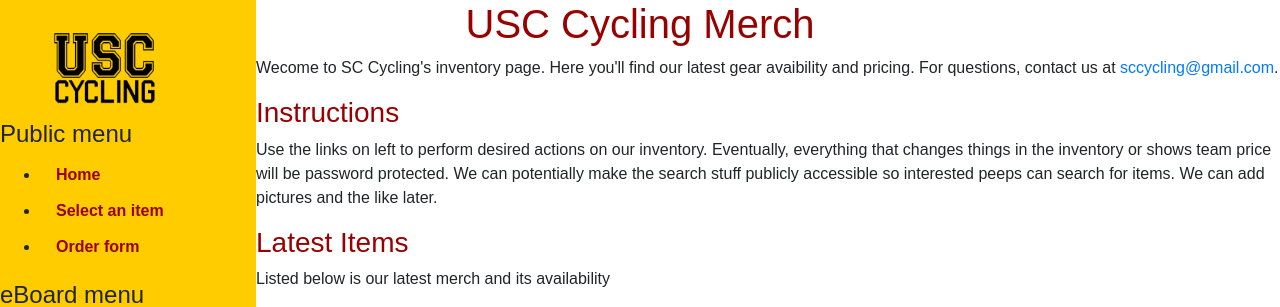
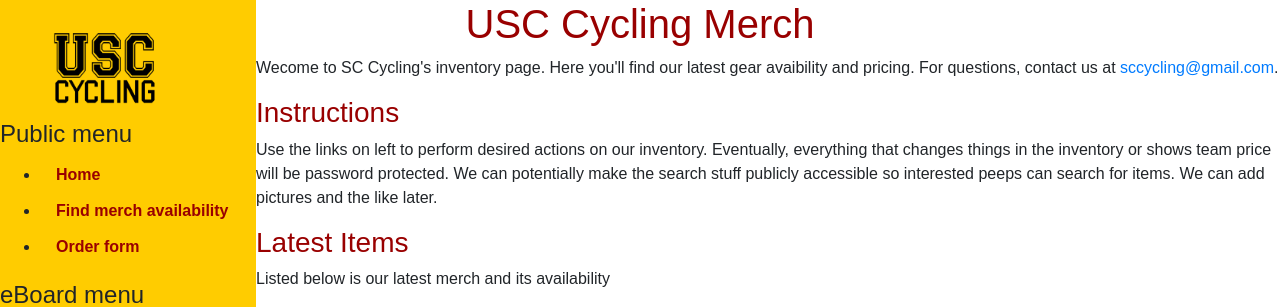
Before and after one commit to kiwiPhrases/sccycling-merch, a Django app: page / in a window 1280 px wide. Shown: the top 307 px of the page. Run offline with Django 3.2, Linux system fonts and the light colour scheme; data that the repository does not hold is empty; some libraries are stand-ins or nearby versions.

Commit message:
reworded menu items

```diff
--- a/inv_check/templates/inv_check/base.html
+++ b/inv_check/templates/inv_check/base.html
@@ -30,7 +30,7 @@
               <h4>Public menu</h4>
                 <ul >
                   <li><a href="{% url 'index' %}">Home</a></li>
-                  <li><a href="{% url 'item-select-public' %}">Select an item</a></li>
+                  <li><a href="{% url 'item-select-public' %}">Find merch availability</a></li>
                   <li><a href="{% url 'order-form' %}">Order form</a></li>
                 </ul>
                 <h4>eBoard menu</h4>
```
